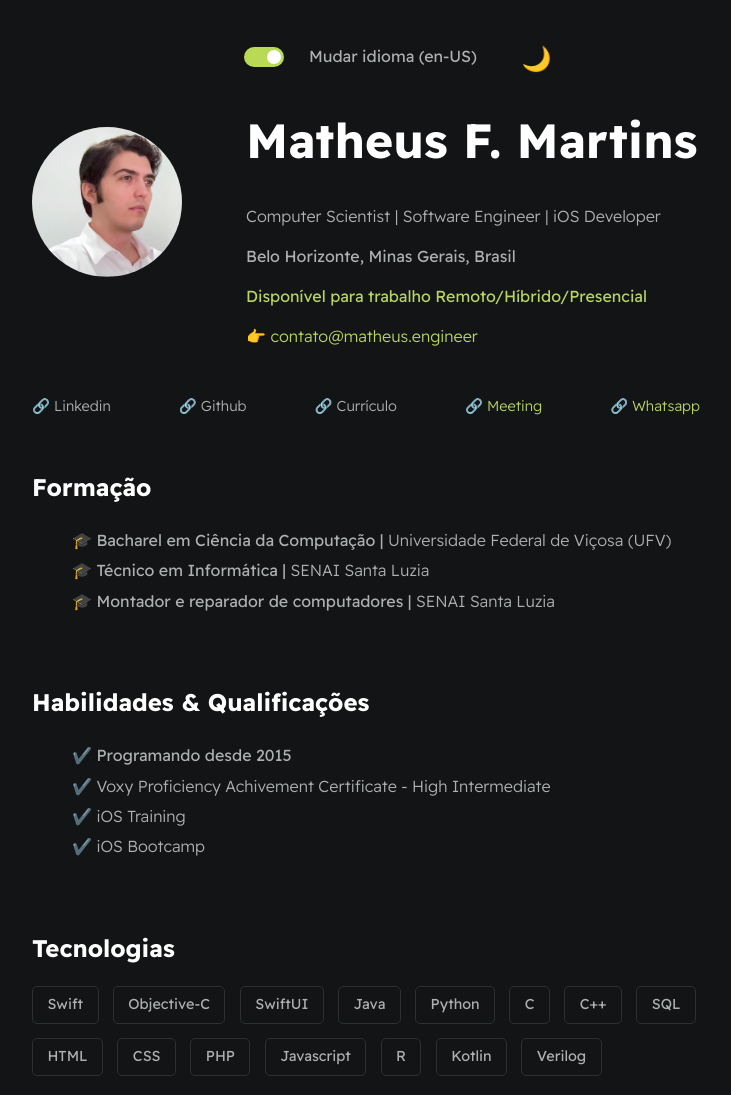
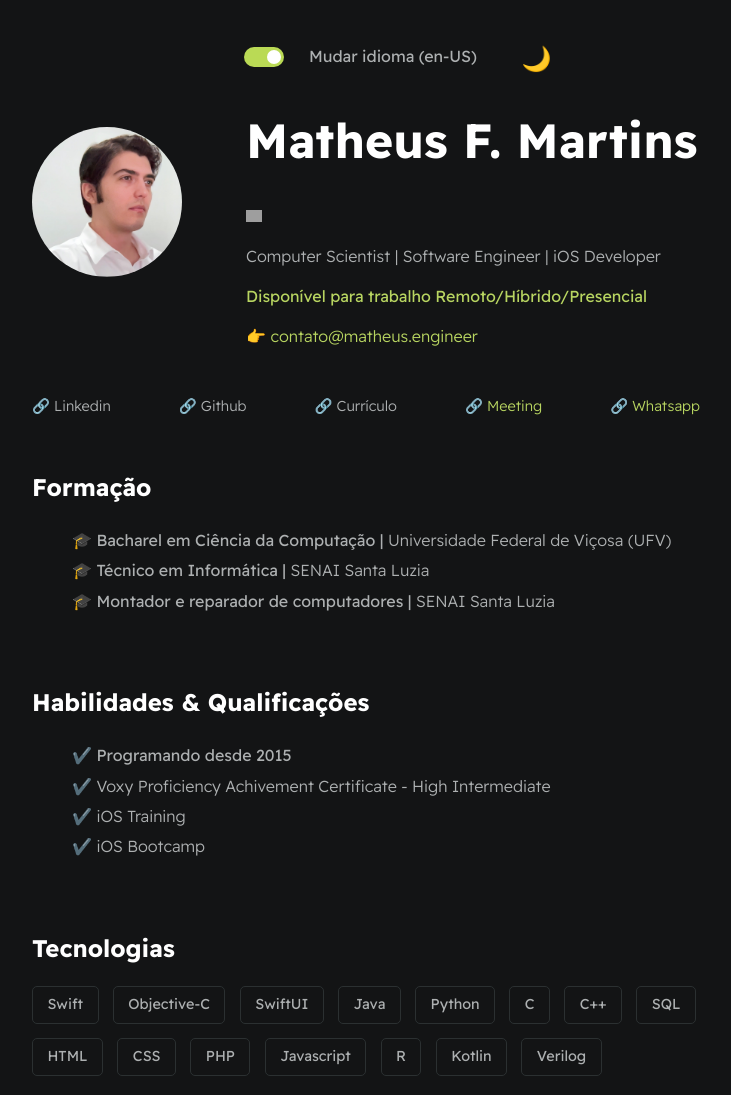
Before and after one commit to mtsfreitas/mtsfreitas.github.io, a website: page dist/index_ptbr.html in a window 1280 px wide. Shown: the top 1095 px of the page, without its empty margins (274-1005 px from the left). Drawn offline with Linux system fonts and the light colour scheme; no server answers; grey boxes are pictures that could not be loaded.

Commit message:
updating resume

```diff
--- a/dist/index_ptbr.html
+++ b/dist/index_ptbr.html
@@ -28,9 +28,9 @@
                     <span class="sun-symbol">🌤️</span>
                 </label>
 
-                <h1 id="user-name">Matheus F. Martins</h1>
+                <h1 id="user-name">Matheus F. Martins</h1><img src="https://raw.githubusercontent.com/hjnilsson/country-flags/master/svg/br.svg" width="16" alt="Brazil flag" />
                 <p id="bio">Computer Scientist | Software Engineer | iOS Developer</p>
-                <p>Belo Horizonte, Minas Gerais, Brasil </p>
+                <!--<p>Belo Horizonte, Minas Gerais, Brasil </p>-->
                 <p id="availability">Disponível para trabalho Remoto/Híbrido/Presencial</p>
                 <p id="email"><a href="mailto:contato@matheus.engineer" id="email">👉 contato@matheus.engineer</a></p>
             </div>
```
Also changed, not shown: dist/index.html (+1 -1 lines), 2 other files.
